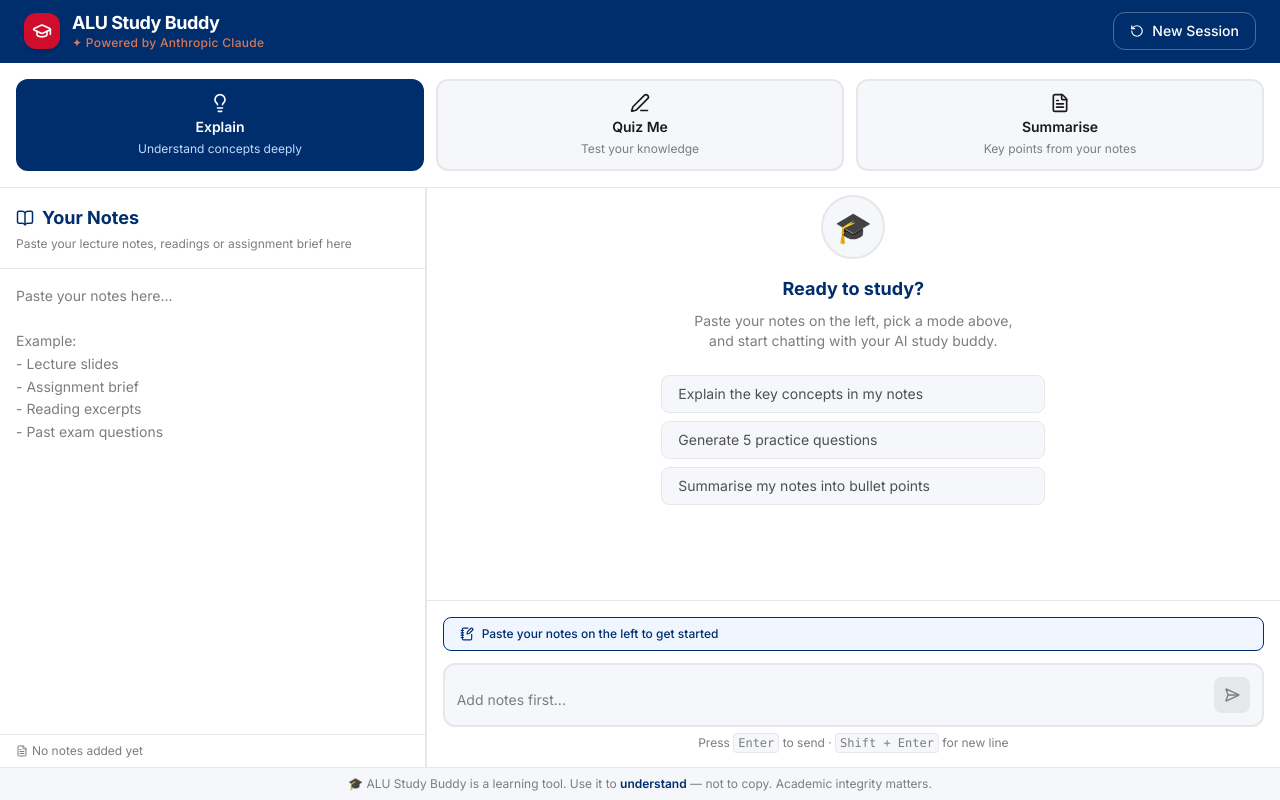
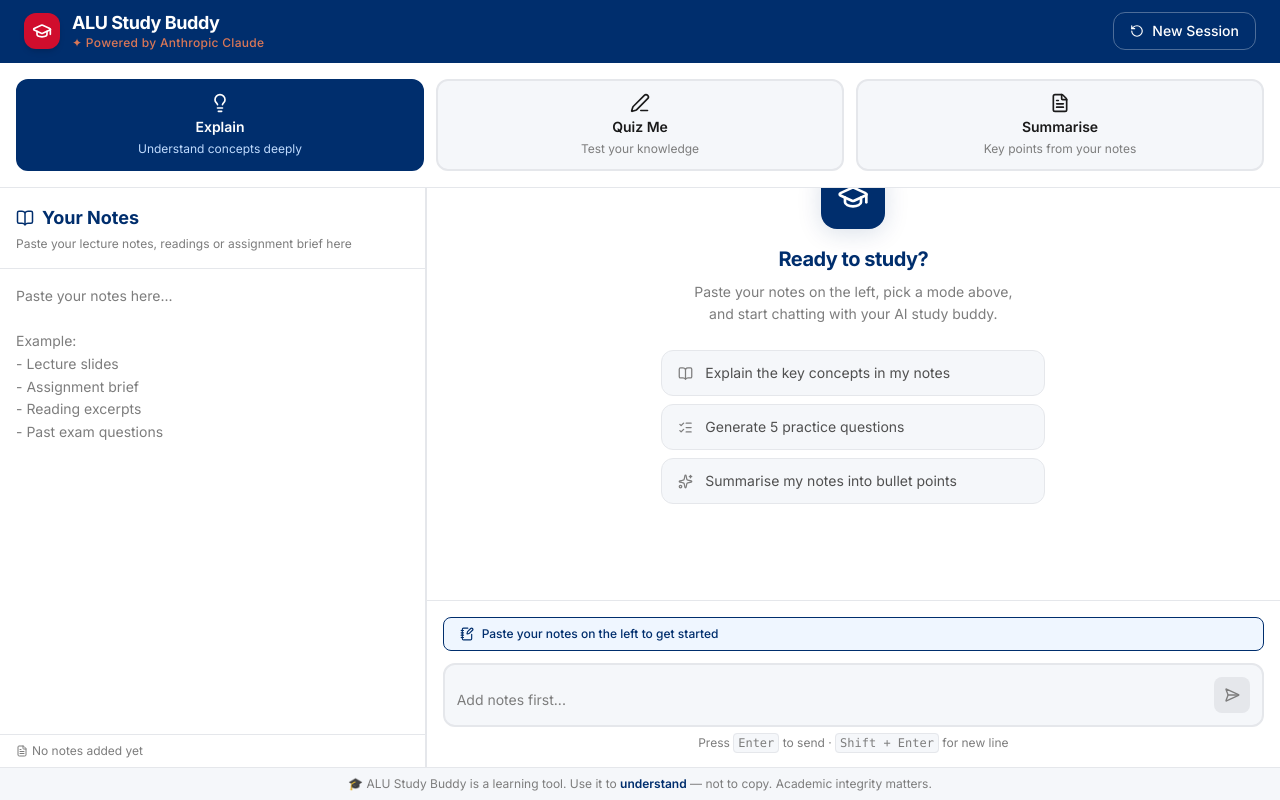
Before and after one commit to DavidParsley/alu-study-buddy, a React (Vite) app in the folder frontend/: page / in a window 1280 px wide. Built offline with nearby package versions, Linux system fonts and the light colour scheme.

Commit message:
Updates Chat Window UI

```diff
--- a/frontend/src/components/ChatWindow.jsx
+++ b/frontend/src/components/ChatWindow.jsx
@@ -1,39 +1,44 @@
-import { useEffect, useRef } from "react";
-import MessageBubble from "./MessageBubble";
+import { useEffect, useRef } from "react"
+import { GraduationCap, Sparkles, BookOpen, ListChecks } from "lucide-react"
+import MessageBubble from "./MessageBubble"
+
+const SUGGESTIONS = [
+  { icon: BookOpen, text: "Explain the key concepts in my notes" },
+  { icon: ListChecks, text: "Generate 5 practice questions" },
+  { icon: Sparkles, text: "Summarise my notes into bullet points" },
+]
 
 function ChatWindow({ messages, isLoading, onSend }) {
-  const bottomRef = useRef(null);
+  const bottomRef = useRef(null)
 
-  // Auto scroll to bottom whenever messages update
   useEffect(() => {
-    bottomRef.current?.scrollIntoView({ behavior: "smooth" });
-  }, [messages]);
+    bottomRef.current?.scrollIntoView({ behavior: "smooth" })
+  }, [messages, isLoading])
 
   return (
     <div className="flex-1 overflow-y-auto p-4 flex flex-col gap-4">
-      {/* Empty state — shown when no messages yet */}
+
+      {/* Empty state */}
       {messages.length === 0 && (
         <div className="flex-1 flex flex-col items-center justify-center text-center py-16">
-          <div className="w-16 h-16 bg-alu-surface border-2 border-alu-border rounded-full flex items-center justify-center text-3xl mb-4">
-            🎓
+          <div className="w-16 h-16 bg-alu-blue rounded-2xl flex items-center justify-center mb-4 shadow-lg"
+            style={{ boxShadow: "0 4px 24px rgba(0,46,109,0.15)" }}>
+            <GraduationCap size={32} className="text-white" />
           </div>
-          <h3 className="font-bold text-alu-blue text-lg">Ready to study?</h3>
-          <p className="text-alu-light text-sm mt-2 max-w-xs">
-            Paste your notes on the left, pick a mode above, and start chatting
-            with your AI study buddy.
+          <h3 className="font-bold text-alu-blue text-xl tracking-tight">Ready to study?</h3>
+          <p className="text-alu-light text-sm mt-2 max-w-xs leading-relaxed">
+            Paste your notes on the left, pick a mode above, and start chatting with your AI study buddy.
           </p>
+
           <div className="mt-6 flex flex-col gap-2 w-full max-w-sm">
-            {[
-              "Explain the key concepts in my notes",
-              "Generate 5 practice questions",
-              "Summarise my notes into bullet points",
-            ].map((suggestion) => (
+            {SUGGESTIONS.map(({ icon: Icon, text }) => (
               <button
-                key={suggestion}
-                onClick={() => onSend(suggestion)}
-                className="text-left text-sm px-4 py-2 rounded-lg border border-alu-border bg-alu-surface text-alu-muted hover:border-alu-blue hover:text-alu-blue transition-all duration-200"
+                key={text}
+                onClick={() => onSend(text)}
+                className="flex items-center gap-3 text-left text-sm px-4 py-3 rounded-xl border border-alu-border bg-alu-surface text-alu-muted hover:border-alu-blue hover:text-alu-blue hover:bg-blue-50 transition-all duration-200 group"
               >
-                {suggestion}
+                <Icon size={15} className="shrink-0 text-alu-light group-hover:text-alu-blue transition-colors duration-200" />
+                {text}
               </button>
             ))}
           </div>
@@ -45,11 +50,11 @@ function ChatWindow({ messages, isLoading, onSend }) {
         <MessageBubble key={index} message={message} />
       ))}
 
-      {/* Loading indicator — shown while Claude is thinking */}
+      {/* Loading indicator */}
       {isLoading && (
         <div className="flex gap-3 flex-row">
-          <div className="w-8 h-8 rounded-full bg-alu-blue text-white flex items-center justify-center text-sm font-bold shrink-0">
-            AI
+          <div className="w-8 h-8 rounded-full bg-alu-blue text-white flex items-center justify-center shrink-0">
+            <GraduationCap size={14} />
           </div>
           <div className="bg-alu-surface border border-alu-border rounded-2xl rounded-tl-none px-4 py-3">
             <div className="flex gap-1 items-center h-4">
@@ -61,10 +66,9 @@ function ChatWindow({ messages, isLoading, onSend }) {
         </div>
       )}
 
-      {/* Invisible div at the bottom — scroll target */}
       <div ref={bottomRef} />
     </div>
-  );
+  )
 }
 
-export default ChatWindow;
+export default ChatWindow
```
